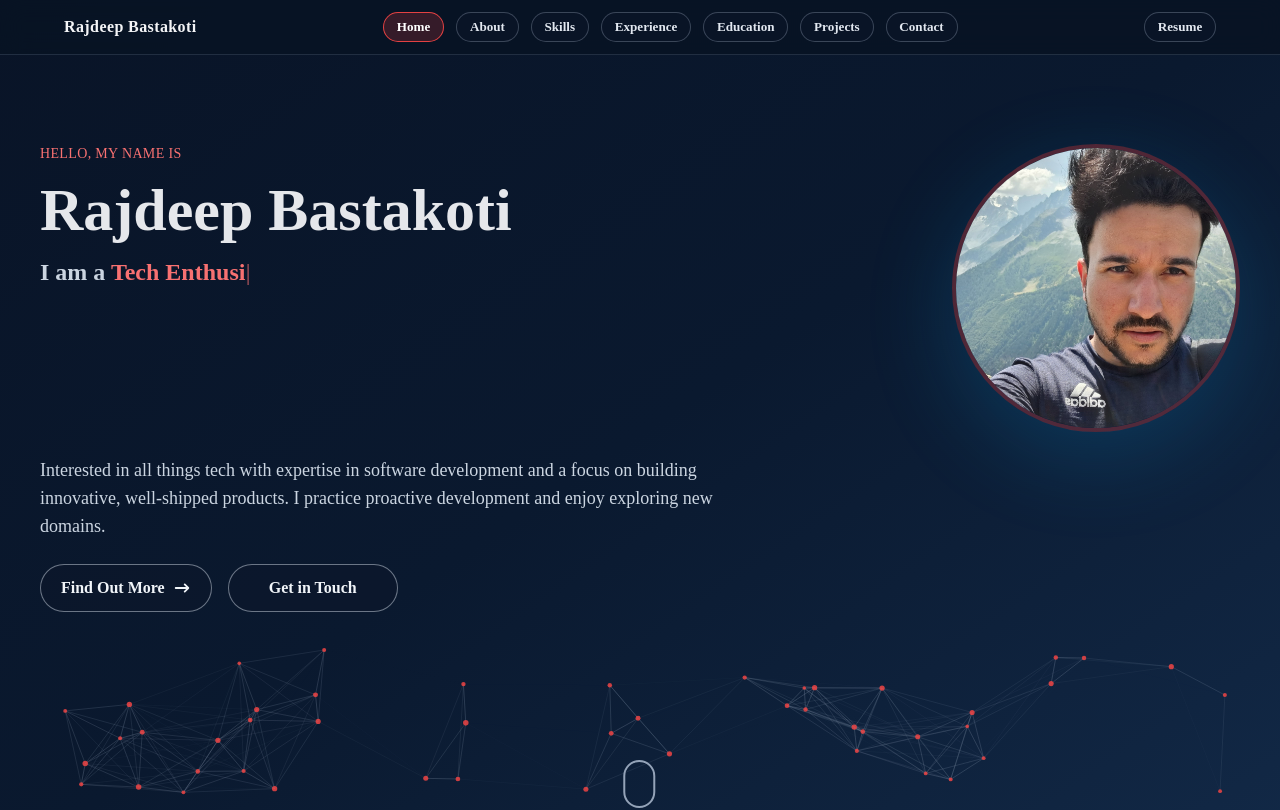
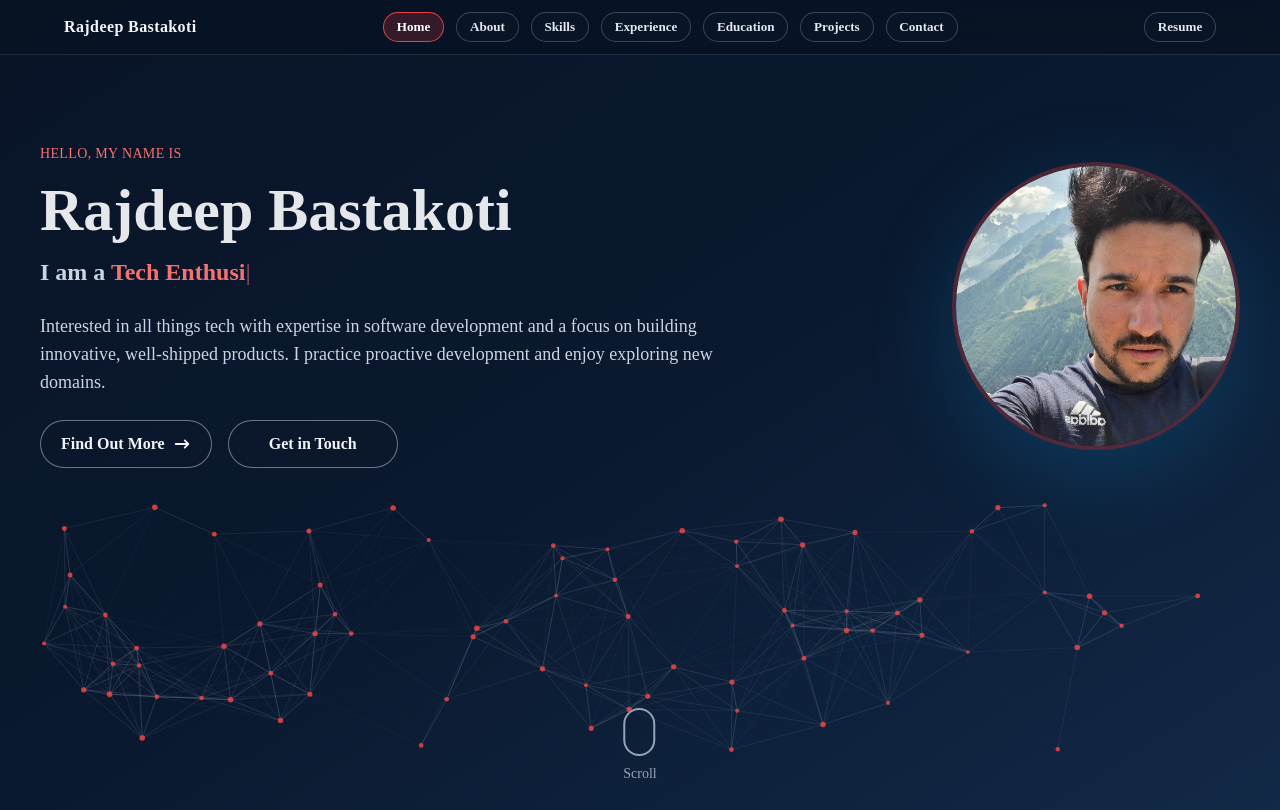
Before and after one commit to RBCodewalker/RBCodewalker.github.io, a React (Create React App) app: page / in a window 1280 px wide. Shown: the top 810 px of the page. Built offline with nearby package versions, Linux system fonts and the light colour scheme.

Commit message:
minor ux fixes

```diff
--- a/src/components/Home.jsx
+++ b/src/components/Home.jsx
@@ -81,25 +81,23 @@ const Home = () => {
       name='home'
       className='relative w-full min-h-screen bg-gradient-to-br from-[#091427] via-[#0a192f] to-[#122947] text-gray-200 px-6 sm:px-8 pt-36 pb-16'
     >
-      <div className='max-w-[1200px] mx-auto space-y-6'>
-        {/* Top row: name block + image always side by side */}
-        <div className='relative md:grid md:grid-cols-[1.2fr_0.8fr] md:items-start md:gap-10'>
-          <div className='space-y-4'>
+      <div className='max-w-[1200px] mx-auto md:grid md:grid-cols-[1.2fr_0.8fr] md:items-center md:gap-10'>
+        {/* Left: all text content */}
+        <div className='space-y-6'>
+          {/* Name block — image overlays top-right on mobile only */}
+          <div className='relative space-y-4'>
             <p className='text-red-400 tracking-wide text-sm uppercase'>Hello, my name is</p>
             <h1 className='text-4xl sm:text-5xl lg:text-6xl font-bold leading-tight'>{profile.name}</h1>
             <p className='text-xl sm:text-2xl text-slate-300 font-semibold'>
               I am a <span ref={typewriterRef} className='text-red-400'></span>
               <span className='text-red-400 animate-pulse'>|</span>
             </p>
+            {/* Mobile-only absolute image */}
+            <div className='md:hidden absolute top-0 right-0 w-20 h-20 rounded-full overflow-hidden border-4 border-red-500/30 shadow-[0_24px_90px_rgba(14,165,233,0.2)]'>
+              <img src={Photo} alt='Rajdeep Bastakoti' className='w-full h-full object-cover' />
+            </div>
           </div>
 
-          <div className='absolute top-0 right-0 md:static md:ml-auto w-28 h-28 md:w-64 md:h-64 lg:w-72 lg:h-72 rounded-full overflow-hidden border-4 border-red-500/30 shadow-[0_24px_90px_rgba(14,165,233,0.2)]'>
-            <img src={Photo} alt='Rajdeep Bastakoti' className='w-full h-full object-cover' />
-          </div>
-        </div>
-
-        {/* Bottom: description + buttons full width */}
-        <div className='space-y-6 md:max-w-[60%]'>
           <p className='text-base sm:text-lg leading-relaxed text-slate-300 max-w-[720px]'>{profile.summary}</p>
 
           <div className='flex flex-wrap items-center gap-4'>
@@ -124,6 +122,11 @@ const Home = () => {
             </Link>
           </div>
         </div>
+
+        {/* Desktop-only grid image */}
+        <div className='hidden md:block ml-auto w-52 h-52 sm:w-64 sm:h-64 lg:w-72 lg:h-72 rounded-full overflow-hidden border-4 border-red-500/30 shadow-[0_24px_90px_rgba(14,165,233,0.2)]'>
+          <img src={Photo} alt='Rajdeep Bastakoti' className='w-full h-full object-cover' />
+        </div>
       </div>
 
       <div className='max-w-[1200px] mx-auto'>
@@ -139,7 +142,7 @@ const Home = () => {
         </Link>
       </div>
 
-      <div className='md:hidden absolute bottom-[25dvh] right-5 flex flex-col items-center'>
+      <div className='md:hidden absolute bottom-[15dvh] right-5 flex flex-col items-center'>
         <Link to='about' smooth='easeOutCubic' duration={220} offset={-118} className='cursor-pointer flex flex-col items-center'>
           <svg width='50' height='60' viewBox='0 0 50 60' className='animate-finger-swipe'>
             <ellipse cx='25' cy='45' rx='8' ry='10' fill='#9ca3af' opacity='0.8' />
```
